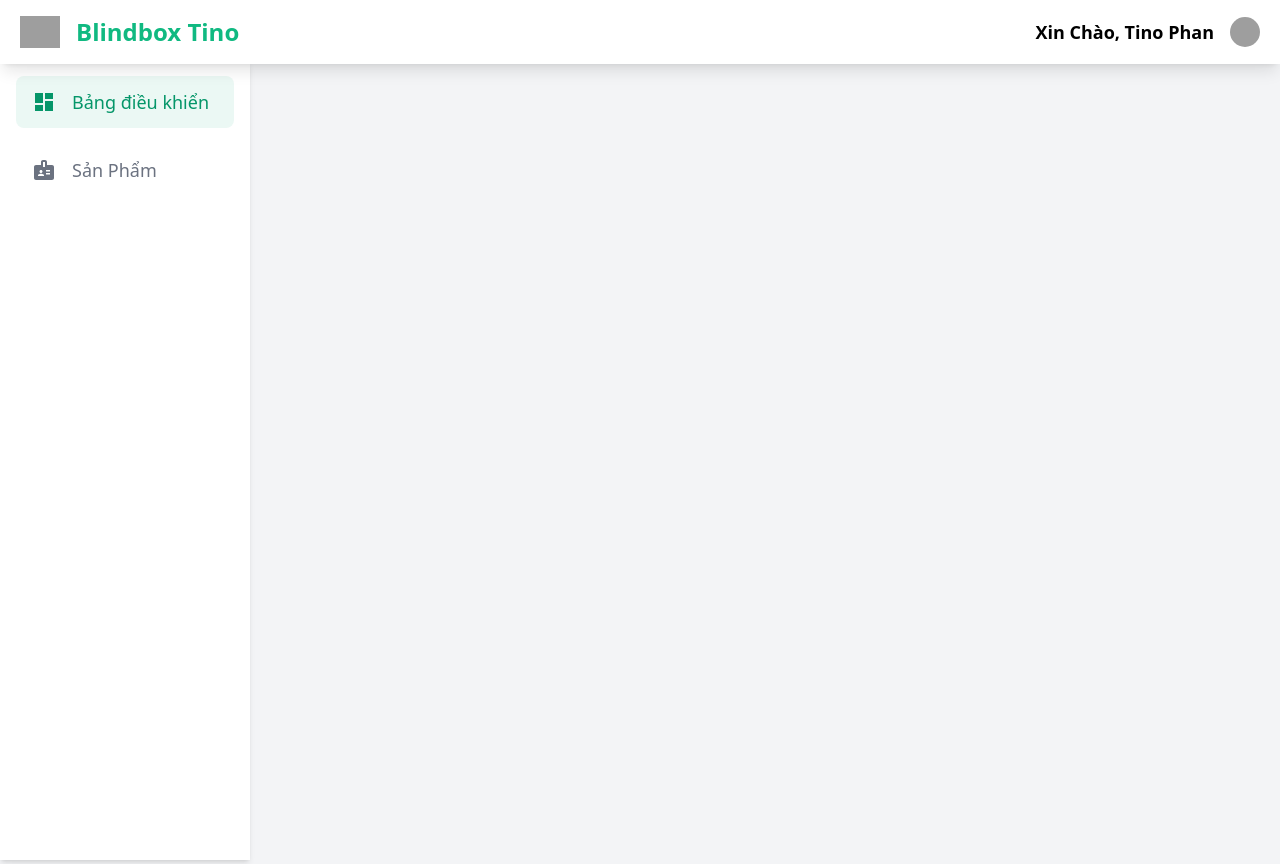
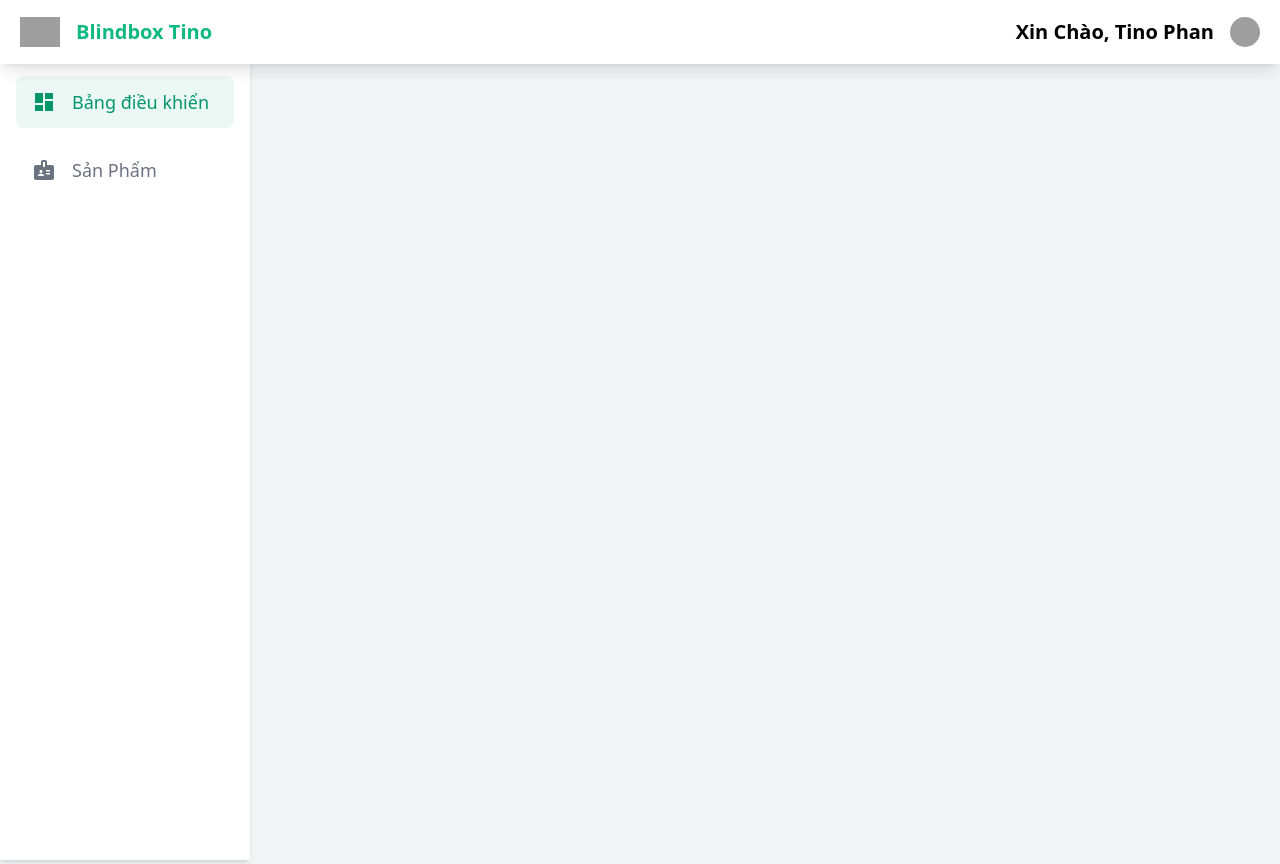
Before and after one commit to tinophan247/TinoBlindbox, a React (Vite) app: page / in a window 1280 px wide. Built offline with nearby package versions, Linux system fonts and the light colour scheme; grey boxes are pictures that could not be loaded.

Commit message:
change size

```diff
--- a/src/component/Header/Header.jsx
+++ b/src/component/Header/Header.jsx
@@ -6,9 +6,9 @@ function HeaderAdmin({ onToggleSidebar }) {
   return (
     <div className="h-16 bg-white shadow-lg flex justify-between items-center px-3 sm:px-5 sticky top-0 z-50">
       {/* Left Side: Title */}
-      <div className="flex gap-2 sm:gap-4">
+      <div className="flex items-center gap-2 sm:gap-4">
         <img alt="logo" className="w-10" src="https://firebasestorage.googleapis.com/v0/b/uploadingfile-73c77.appspot.com/o/Designer%20(5)%20(1).png?alt=media&token=43a61437-863b-478f-81f1-c8516fd0e88c"/>
-        <h1 className="font-semibold text-emerald-500 text-sm sm:text-2xl">
+        <h1 className="font-semibold text-emerald-500 text-xl sm:text-xl">
           Blindbox Tino
         </h1>
       </div>
@@ -16,7 +16,7 @@ function HeaderAdmin({ onToggleSidebar }) {
       {/* Right Side: User Info and Avatar */}
       <div className="flex">
         <div className="flex gap-2 sm:gap-4 items-center">
-          <p className="font-semibold text-sm sm:text-lg hidden sm:block">Xin Chào, Tino Phan</p>
+          <p className="font-semibold text-xl sm:text-xl hidden sm:block">Xin Chào, Tino Phan</p>
 
           {/* Avatar */}
           <Avatar
```
